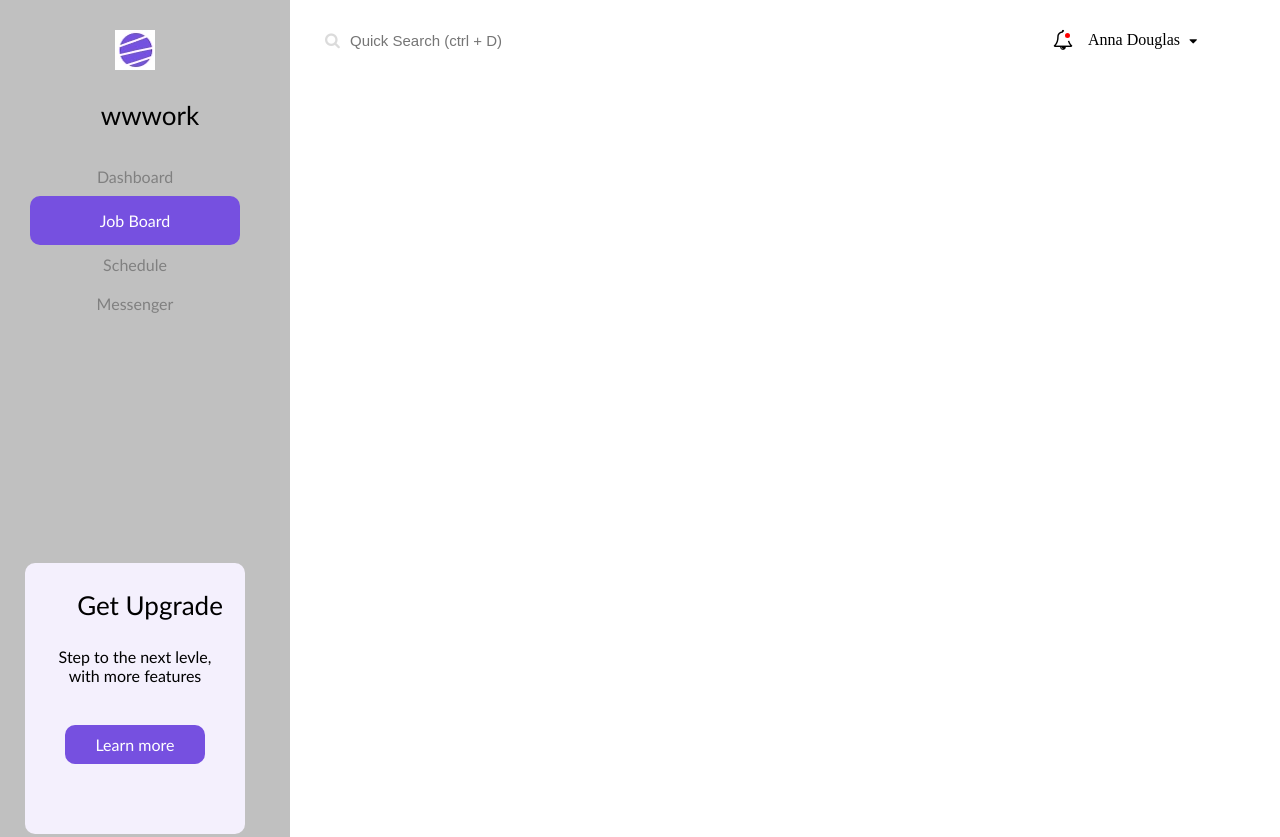
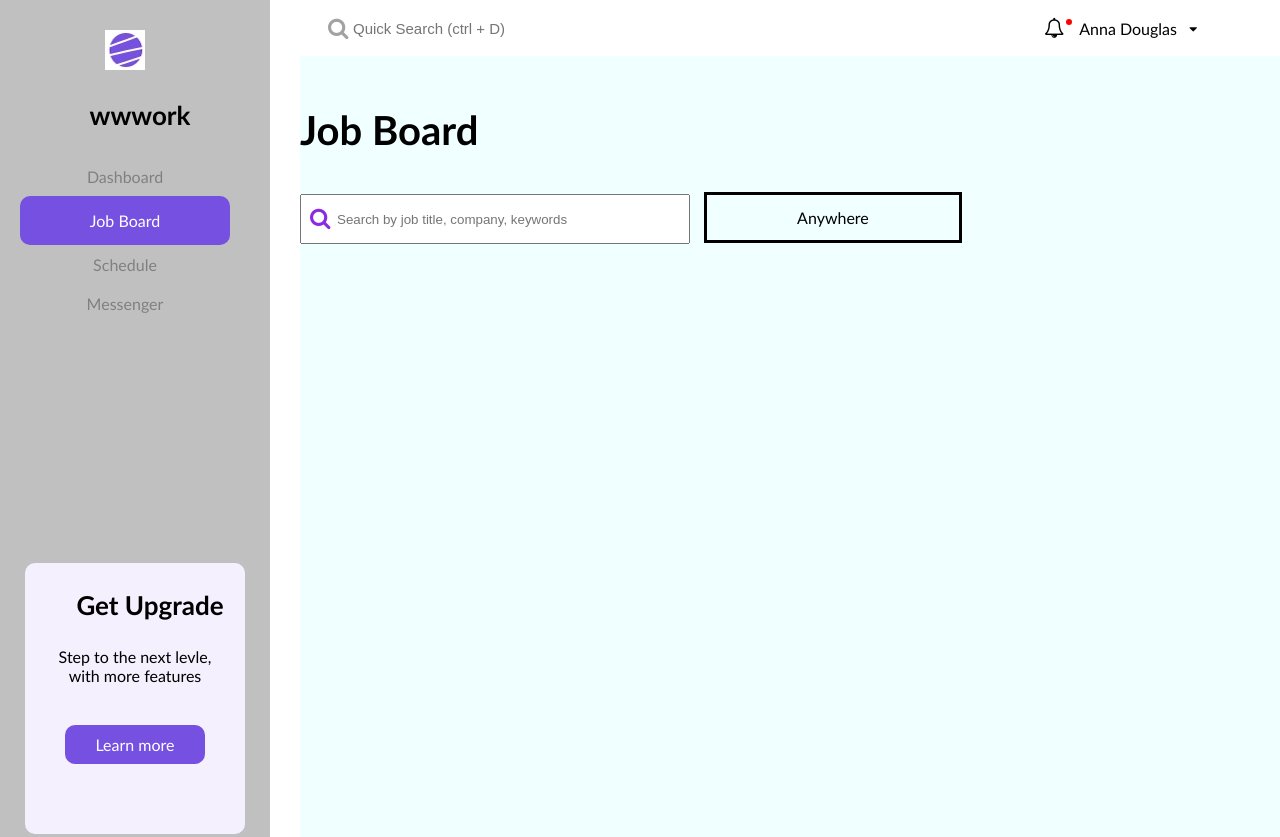
Before and after one commit to JuliusBTI/50-grupe-wwwork, a website: page index.html in a window 1280 px wide. Shown: the top 837 px of the page. Drawn offline with Linux system fonts and the light colour scheme.

Commit message:
Fix 0.3.1

```diff
--- a/css/aside.css
+++ b/css/aside.css
@@ -30,7 +30,7 @@ body {
 .nav-group-title {
     font-size: 26px;
     margin-left: 30px;
-
+    font-weight: bold;
 }
 
 .nav-list {
--- a/css/header.css
+++ b/css/header.css
@@ -1,13 +1,17 @@
 .main-header {
     grid-area: header;
+    background-color: white;
     display: flex;
     justify-content: space-between;
     align-items: center;
     margin-bottom: 20px;
+    border-style: solid ;
+    border-color: white;
 }
 
 .form {
     position: relative;
+
 }
 
 .form > input {
@@ -24,9 +28,9 @@
 .form> .fa {
     font-size: 20 px;
     line-height: 30px;
-    color: rgba(128, 128, 128, 0.287);
+    color: rgba(128, 128, 128, 0.735);
     position: absolute;
-    top: 25px;
+    top: 10px;
     left: 25px;
 
 }
@@ -35,34 +39,36 @@
     display: flex;
     align-items: center;
     gap: 15px;
+
 }
 .notifications {
     font-size: 20px;
     position: relative;
+
 }
 
 
 .bubble {
-    height: 5px;
-    width: 5px;
+    height: 12px;
+    width: 12px;
     background-color:red;
     border-radius: 50%;
     border-color:white ;
     border-style: solid  ;
     position: absolute;
-    right: 207px;
-    top:30px;
+    right: 205px;
+    top:16px;
 }
 
 
 .user {
     margin-right: 100px;
-
 }
 
 .user1 {
     position: absolute;
     right: 83px ;
-    top: 32px ;
+    top: 20px ;
     font-size: 13px;
+
 }
--- a/css/main.css
+++ b/css/main.css
@@ -1,16 +1,46 @@
 * {
-  box-sizing: content-box;
+  box-sizing: border-box;
 }
 body {
   display: grid;
   grid-template-columns: 300px 1fr;
   margin: 0;
   min-height: 100vh;
+  font-family: 'Gill Sans', 'Gill Sans MT', Calibri, 'Trebuchet MS', sans-serif;
 
 }
 
 
 
-.logo {
+main {
+  background-color: azure;
+  justify-content: space-between;
+  align-items: center;
+}
+
+.main-title {
+  font-weight: bold;
+  font-size: 40px;
+  margin-top: 50px;
+}
+
+.search-2 {
+  height: 50px;
+  width: 390px;
+  padding-left: 35px;
 
 }
+
+.fa-search {
+  color: blueviolet;
+  font-size: 22px;
+  position: absolute;
+  top: 207px;
+  left: 310px;
+}
+
+.nav-main {
+  margin-left: 10px ;
+  border: solid;
+  padding: 13px 90px;
+}
--- a/index.html
+++ b/index.html
@@ -5,9 +5,9 @@
     <meta name="viewport" content="width=device-width, initial-scale=1.0">
     <title>Document</title>
     <link rel="stylesheet" href="./css/font-awesome.min.css">
-    <link rel="stylesheet" href="./css/main.css">
     <link rel="stylesheet" href="./css/aside.css">
     <link rel="stylesheet" href="./css/header.css">
+    <link rel="stylesheet" href="./css/main.css">
 </head>
 
 <body>
@@ -57,6 +57,14 @@
                 </div>
 
         </header>
+        <p class="main-title">Job Board</p>
+        <i class="fa fa-search" aria-hidden="true"></i>
+        <input class="search-2" type="text" placeholder="Search by job title, company, keywords">
+        <a class="nav-main">Anywhere</a>
+        <section>
+
+        </section>
     </main>
 </body>
+
 </html>
```
